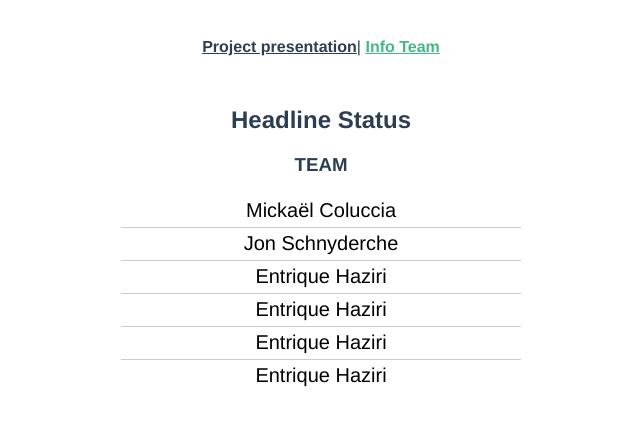
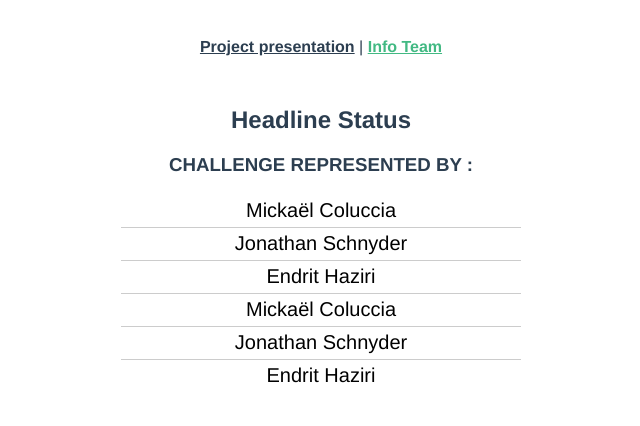
Before and after one commit to loleg/dribdat2_frontend, a Vue app: page /infoTeam in a window 1280 px wide. Shown: the top 426 px of the page, without its empty margins (319-959 px from the left). Built offline with nearby package versions, Linux system fonts and the light colour scheme.

Commit message:
Fix key list person in challenge

```diff
--- a/src/App.vue
+++ b/src/App.vue
@@ -1,9 +1,8 @@
 <template>
   <div id="app">
     <div id="nav">
-      <router-link to="/">Project presentation</router-link>|
+      <router-link to="/">Project presentation</router-link> |
       <router-link to="/infoTeam">Info Team</router-link>
-
     </div>
     <router-view/>
   </div>
--- /dev/null
+++ b/src/components/InfoTeam/ChallengeFeedback.vue
@@ -0,0 +1,21 @@
+<template>
+<div>
+
+</div>
+</template>
+
+<script>
+export default {
+  props: {
+
+  },
+  data () {
+    return {
+
+    }
+  }
+};
+</script>
+
+<style scoped>
+</style>
--- a/src/components/InfoTeam/ChallengeListPersons.vue
+++ b/src/components/InfoTeam/ChallengeListPersons.vue
@@ -1,8 +1,8 @@
 <template>
   <div>
-    <h3>TEAM</h3>
+    <h3>CHALLENGE REPRESENTED BY :</h3>
     <ul>
-      <li v-for="person in list" :key="person">
+      <li v-for="person in list" :key="person.id">
         <a :href="person.link">{{ person.firstname + ' ' + person.lastname }}</a>
       </li>
     </ul>
--- a/src/views/InfoTeam.vue
+++ b/src/views/InfoTeam.vue
@@ -1,53 +1,63 @@
 <template>
-  <div class="infoTeam">
-    <HeadlineStatus status="Headline Status"></HeadlineStatus>
-    <ChallengeListPersons :list="persons"></ChallengeListPersons>
+  <div class='infoTeam'>
+    <HeadlineStatus status='Headline Status'></HeadlineStatus>
+    <ChallengeListPersons :list='persons'></ChallengeListPersons>
+    <ChallengeFeedback></ChallengeFeedback>
   </div>
 </template>
 
 <script>
-import HeadlineStatus from "../components/InfoTeam/HeadlineStatus";
-import ChallengeListPersons from "../components/InfoTeam/ChallengeListPersons";
+import HeadlineStatus from '../components/InfoTeam/HeadlineStatus'
+import ChallengeListPersons from '../components/InfoTeam/ChallengeListPersons'
+import ChallengeFeedback from '../components/InfoTeam/ChallengeFeedback'
 
 export default {
-  name: "InfoTeam",
+  name: 'InfoTeam',
   components: {
     HeadlineStatus,
-    ChallengeListPersons
+    ChallengeListPersons,
+    ChallengeFeedback
   },
   data() {
     return {
       // need to get persons from API
       persons: [
       {
-          firstname: "Mickaël",
-          lastname: "Coluccia",
-          link: "#"
+        id: 1,
+        firstname: 'Mickaël',
+        lastname: 'Coluccia',
+        link: '#',
+        role: 'dev'
       },
       {
-          firstname: "Jon",
-          lastname: "Schnyderche",
-          link: "#"
+        id: 2,
+        firstname: 'Jonathan',
+        lastname: 'Schnyder',
+        link: '#'
       },
       {
-          firstname: "Entrique",
-          lastname: "Haziri",
-          link: "#"
+        id: 3,
+        firstname: 'Endrit',
+        lastname: 'Haziri',
+        link: '#'
       },
       {
-          firstname: "Entrique",
-          lastname: "Haziri",
-          link: "#"
+        id: 4,
+        firstname: 'Mickaël',
+        lastname: 'Coluccia',
+        link: '#'
       },
       {
-          firstname: "Entrique",
-          lastname: "Haziri",
-          link: "#"
+        id: 5,
+        firstname: 'Jonathan',
+        lastname: 'Schnyder',
+        link: '#'
       },
       {
-          firstname: "Entrique",
-          lastname: "Haziri",
-          link: "#"
+        id: 6,
+        firstname: 'Endrit',
+        lastname: 'Haziri',
+        link: '#'
       }
       ]
     };
```
Also changed, not shown: 1 other file (tests, documents, lock files or other folders). Lines whose indentation alone changed are shown as unchanged.
